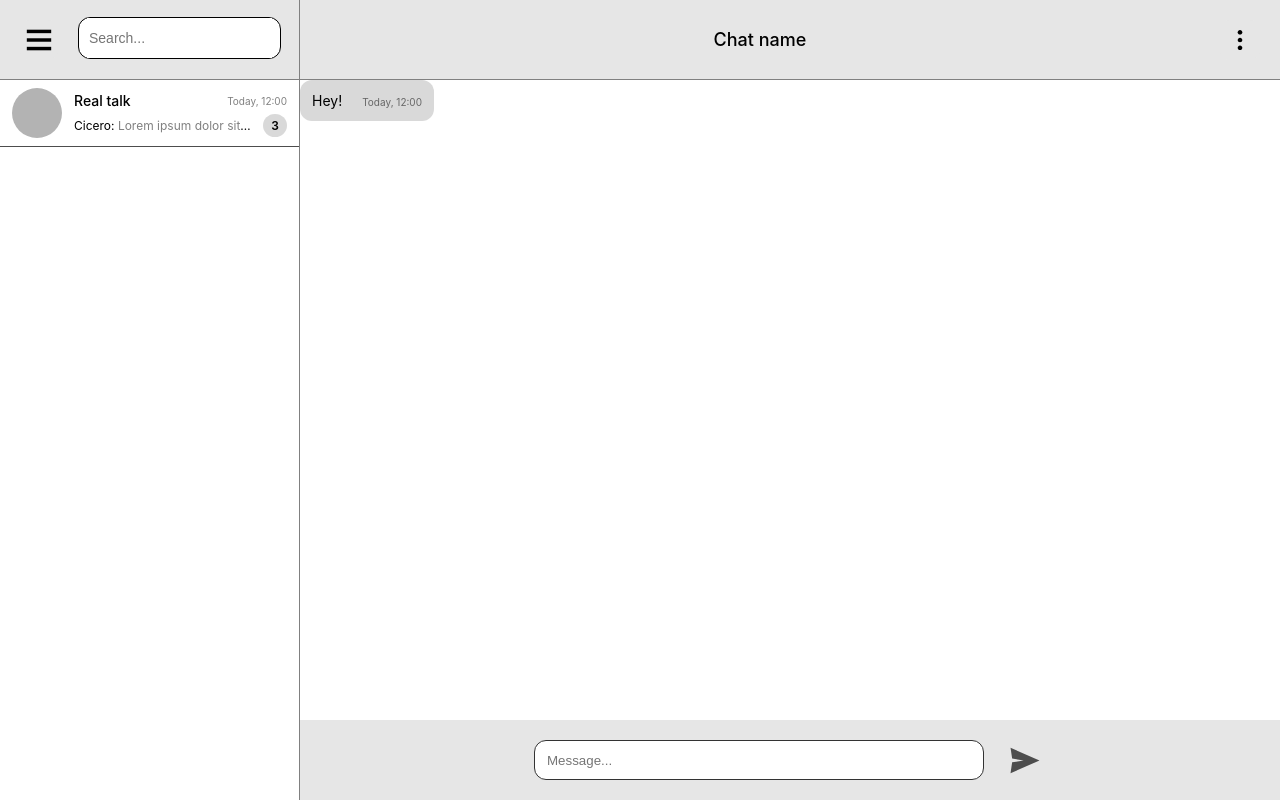
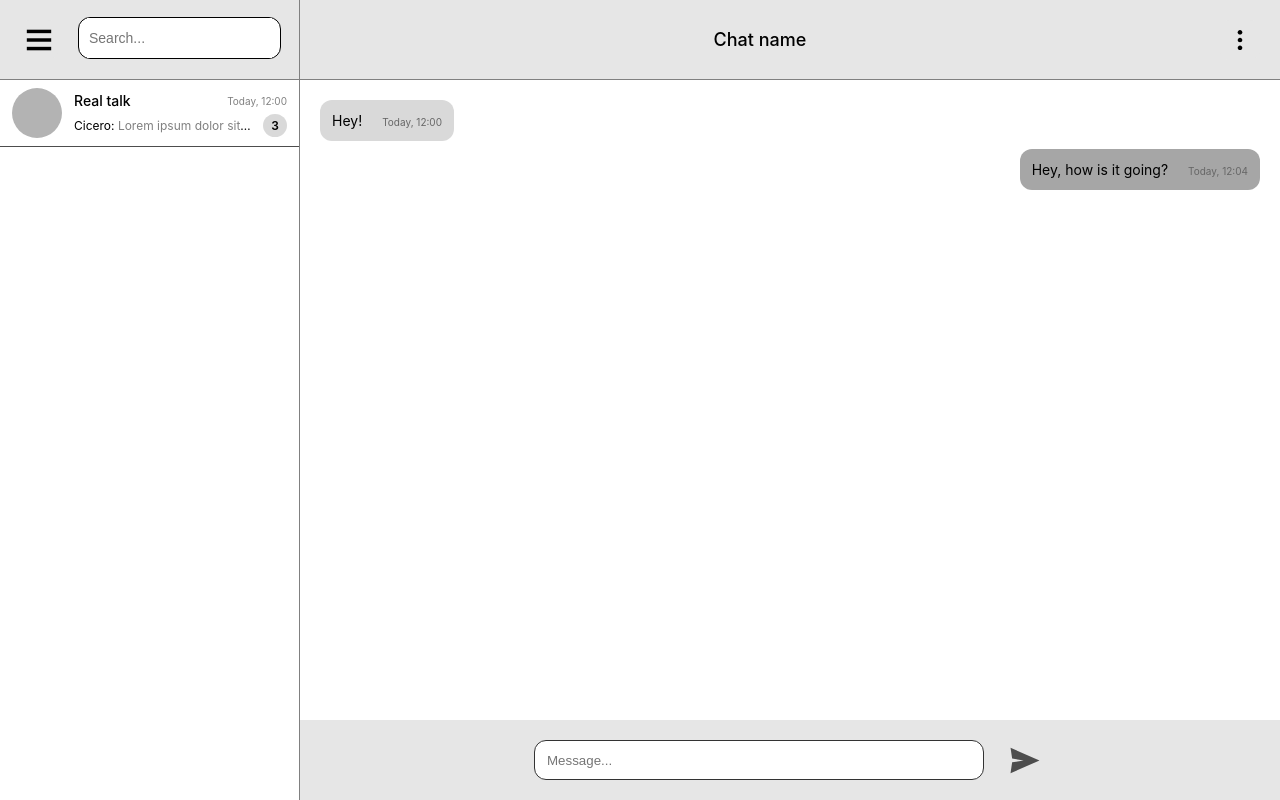
Before and after one commit to theokrutij/middle.messenger.praktikum.yandex, a website built with Vite: page index.html in a window 1280 px wide. Built offline with nearby package versions, Linux system fonts and the light colour scheme.

Commit message:
add distinction between incoming and outcoming messages

```diff
--- a/src/components/Message/Message.module.css
+++ b/src/components/Message/Message.module.css
@@ -6,7 +6,6 @@
 	display: flex;
 	gap: 20px;
 	align-items: baseline;
-}
 
 	.text {
 		font-size: 14px;
@@ -16,3 +15,9 @@
 		font-size: 10px;
 		color: hsl(0deg 0% 40%);
 	}
+}
+
+.own {
+	align-self: flex-end;
+	background-color: hsl(0deg 0% 65%);
+}
--- a/src/components/Message/Message.tmpl.ts
+++ b/src/components/Message/Message.tmpl.ts
@@ -5,16 +5,18 @@ import classes from "./Message.module.css";
 
 export type props = {
 	text: string,
-	datetime: string
+	datetime: string,
+	own?: boolean
 }
 
 export const Message:Template<props> = ({
 	text,
-	datetime
+	datetime,
+	own = false
 }: props) => {
 	const template =
 	`
-	<div class=${classes.message}>
+	<div class="${classes.message} ${own ? classes.own: ""}">
 		<span class=${classes.text}>${text}</span>
 		<span class=${classes.datetime}>${datetime}</span>
 	</div>
--- a/src/main.ts
+++ b/src/main.ts
@@ -74,7 +74,8 @@ const renderMainPage = () => {
 		MainPage,
 		{
 			messageProps: [
-				{text: "Hey!", datetime: "Today, 12:00"}
+				{text: "Hey!", datetime: "Today, 12:00"},
+				{text: "Hey, how is it going?", datetime: "Today, 12:04", own: true}
 			]
 		}
 	);
--- a/src/pages/main/main.module.css
+++ b/src/pages/main/main.module.css
@@ -51,6 +51,10 @@
 
 		.messages {
 			flex: 1;
+			display: flex;
+			flex-direction: column;
+			padding: 20px;
+			gap: 8px;
 		}
 
 		.controls {
```
Lines whose indentation alone changed are shown as unchanged.
